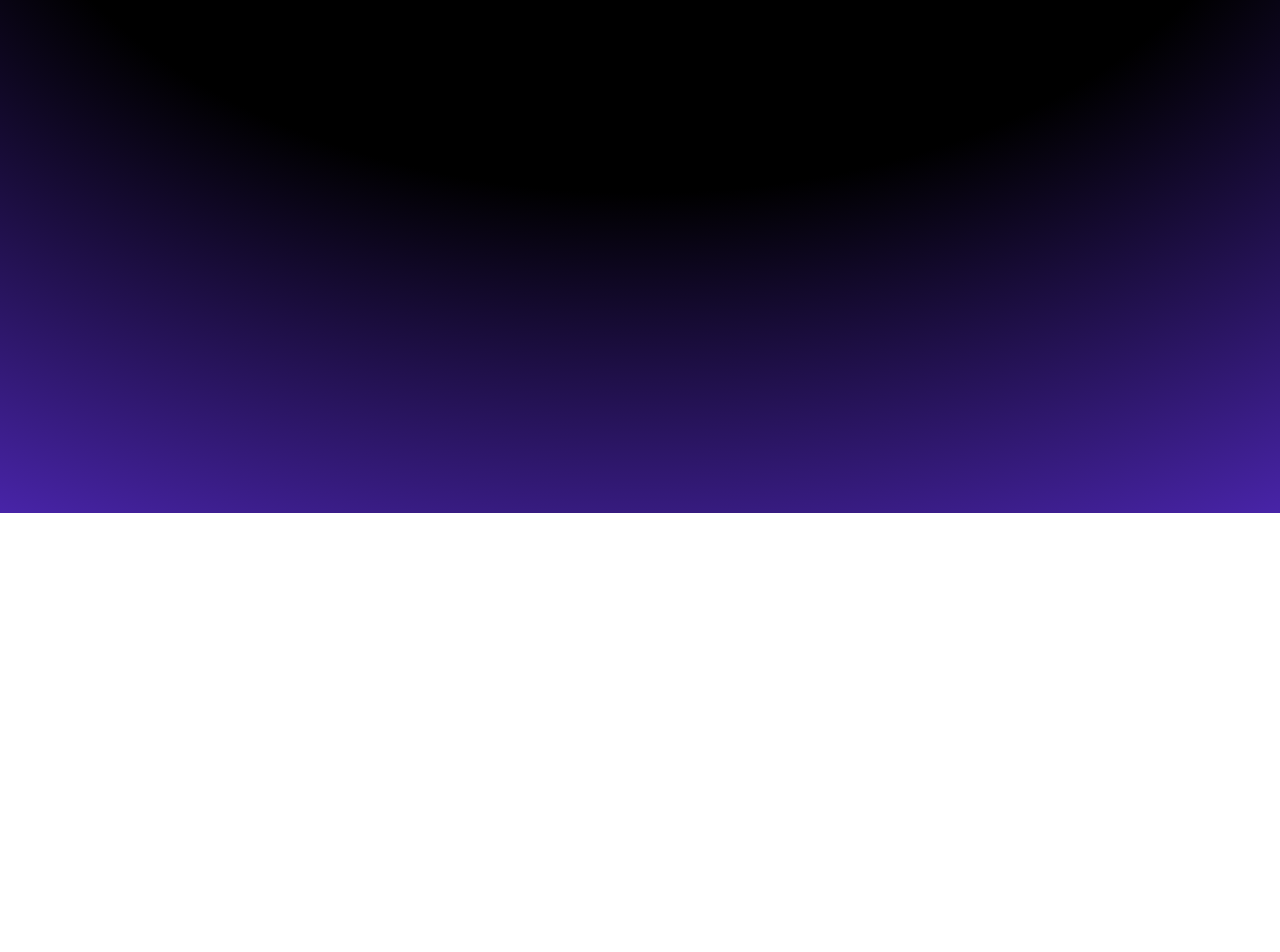
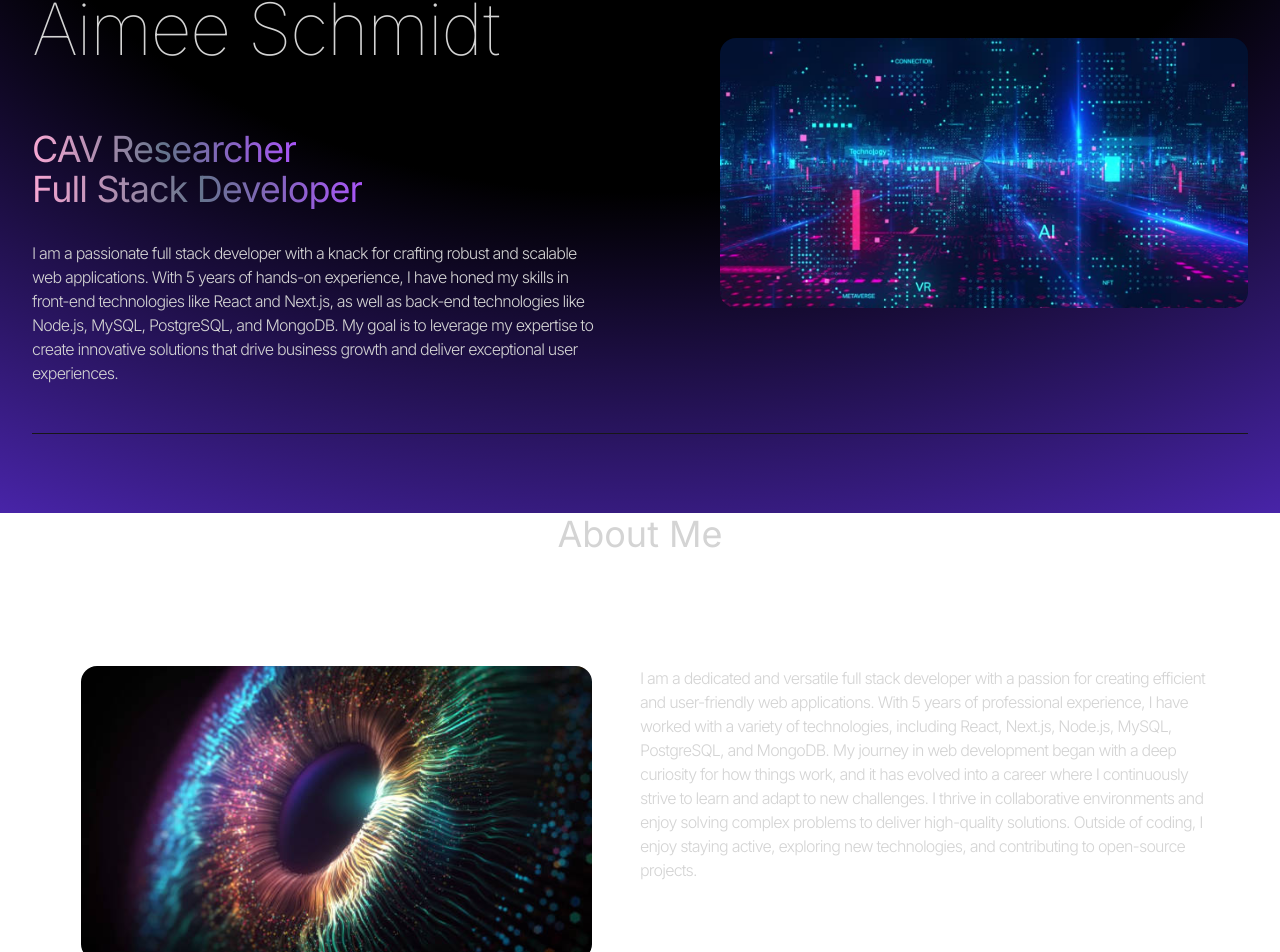
Before and after one commit to Aim-ez/portfolio, a React (Create React App) app in the folder myportfolio/: page / in a window 1280 px wide. Shown: the part 287-1239 px from the top of the page. Before the commit the page ends 800 px from the top, so only its background shows below. Built offline with nearby package versions, Linux system fonts and the light colour scheme.

Commit message:
Add Hero and About Me sections

```diff
--- a/myportfolio/src/App.jsx
+++ b/myportfolio/src/App.jsx
@@ -1,16 +1,19 @@
 import React from 'react'
 import NavBar from './components/NavBar'
 import Hero from './components/Hero'
+import AboutMe from './components/AboutMe'
 
 const App = () => {
   return (
     <div className='overflow-x-hidden text-neutral-300 antialiased selection:bg-cyan-300 selection:text-cyan-900'>
-      <div className='fixed top-0 -z-10 h-full w-full'></div>
-      <div className="absolute inset-0 -z-10 h-full w-full items-center px-5 py-24 [background:radial-gradient(125%_125%_at_50%_10%,#000_40%,#63e_100%)]"></div>
+      <div className='fixed top-0 -z-10 h-full w-full'>
+        <div className="absolute inset-0 -z-10 h-full w-full items-center px-5 py-24 [background:radial-gradient(125%_125%_at_50%_10%,#000_40%,#63e_100%)]"></div>
+      </div>
 
       <div className='container mx-auto px-8'>
         <NavBar />
         <Hero />
+        <AboutMe />
       </div>
 
 
--- /dev/null
+++ b/myportfolio/src/components/AboutMe.jsx
@@ -0,0 +1,28 @@
+import React from 'react'
+import aboutImg from '../assets/eyeball.png'
+import { ABOUT_TEXT } from '../constants'
+
+const AboutMe = () => {
+  return (
+    <div className='border-b border-neutral-900 pb-4'>
+        <h1 className='text-4xl my-20 text-center'>About Me</h1>
+
+        <div className='flex flex-wrap'>
+            <div className='w-full lg:w-1/2 lg:p-8'>
+                <div className='flex items-center justify-center'>
+                    <img className="rounded-2xl" src={aboutImg} alt="about" />
+                </div>
+            </div>
+            <div className='w-full lg:w-1/2'>
+                <div className='flex justify-center lg:justify-start'>
+                    <p className='my-2 max-w-xl py-6 font-light tracking-tighter'>{ABOUT_TEXT}</p>
+                </div>
+            </div>
+        </div>
+
+
+    </div>
+  )
+}
+
+export default AboutMe
--- a/myportfolio/src/components/Hero.jsx
+++ b/myportfolio/src/components/Hero.jsx
@@ -1,4 +1,6 @@
 import React from 'react'
+import { HERO_CONTENT } from '../constants'
+import profilePic from '../assets/hero.png'
 
 const Hero = () => {
   return (
@@ -6,7 +8,15 @@
         <div className="flex flex-wrap">
             <div className="w-full lg:w-1/2">
                 <div className="flex flex-col items-center lg:items-start">
-                    <h1>Aimee Schmidt</h1>
+                    <h1 className="pb-16 text-2xl font-thin tracking-tight lg:mt-16 lg:text-7xl">Aimee Schmidt</h1>
+                    <span className="bg-gradient-to-r from-pink-300 via-slate-500 to-purple-500 bg-clip-text text-4xl tracking-tight text-transparent">CAV Researcher</span>
+                    <span className="bg-gradient-to-r from-pink-300 via-slate-500 to-purple-500 bg-clip-text text-4xl tracking-tight text-transparent">Full Stack Developer</span>
+                    <p className='my-2 max-w-xl py-6 font-light tracking-tighter'>{HERO_CONTENT}</p>
+                </div>
+            </div>
+            <div className='w-full lg:w-1/2 lg:pl-20 flex items-center'>
+                <div className='flex justify-center'>
+                    <img className='rounded-2xl' src={profilePic} alt="Aimee Schmidt"/>
                 </div>
             </div>
         </div>
```
Also changed, not shown: myportfolio/src/assets/eyeball.png (added), myportfolio/src/assets/hero.png (added).
